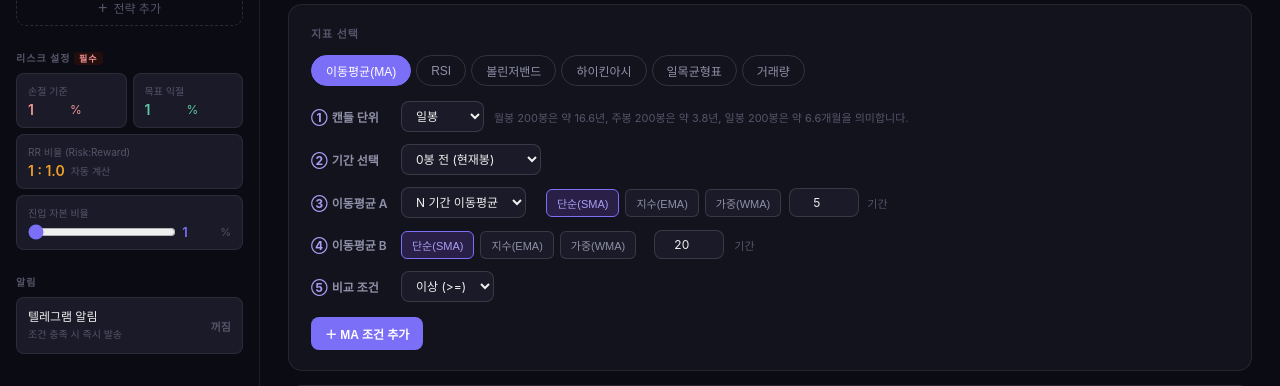
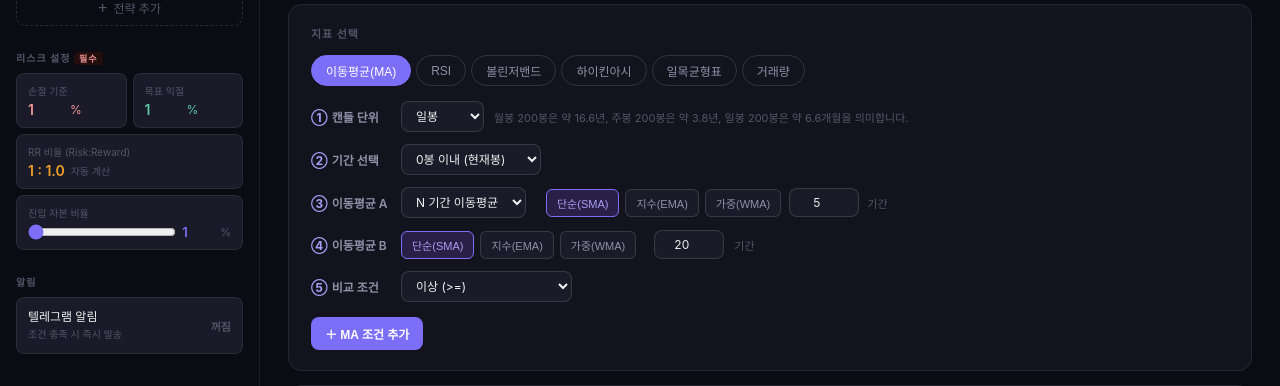
Before and after one commit to ydpapazzang/https---github.com-ydpapazzang-coin_screener2, a Django app: page /strategy/1/ in a window 1280 px wide. Shown: the part 173-559 px from the top of the page. Run offline with Django 5.2, Linux system fonts and the light colour scheme; tables that the repository leaves empty hold one stand-in row (values such as "Sample post").

Commit message:
feat: change offset logic to 'within N candles' and add cross_up/down operators

```diff
--- a/coinscreener/screener/templates/screener/strategy_trading.html
+++ b/coinscreener/screener/templates/screener/strategy_trading.html
@@ -332,17 +332,17 @@
                 <div class="field-row">
                     <div class="field-label"><span class="num">②</span>기간 선택</div>
                     <select name="offset" id="ma_offset" style="width:140px;">
-                        <option value="0">0봉 전 (현재봉)</option>
-                        <option value="1">1봉 전</option>
-                        <option value="2">2봉 전</option>
-                        <option value="3">3봉 전</option>
-                        <option value="4">4봉 전</option>
-                        <option value="5">5봉 전</option>
-                        <option value="6">6봉 전</option>
-                        <option value="7">7봉 전</option>
-                        <option value="8">8봉 전</option>
-                        <option value="9">9봉 전</option>
-                        <option value="10">10봉 전</option>
+                        <option value="0">0봉 이내 (현재봉)</option>
+                        <option value="1">1봉 이내</option>
+                        <option value="2">2봉 이내</option>
+                        <option value="3">3봉 이내</option>
+                        <option value="4">4봉 이내</option>
+                        <option value="5">5봉 이내</option>
+                        <option value="6">6봉 이내</option>
+                        <option value="7">7봉 이내</option>
+                        <option value="8">8봉 이내</option>
+                        <option value="9">9봉 이내</option>
+                        <option value="10">10봉 이내</option>
                     </select>
                 </div>
                 <div class="field-row">
@@ -378,6 +378,9 @@
                         <option value="lte">이하 (&lt;=)</option>
                         <option value="gt">초과 (&gt;)</option>
                         <option value="lt">미만 (&lt;)</option>
+
+                        <option value="cross_up">상향 돌파 (Cross Up)</option>
+                        <option value="cross_down">하향 돌파 (Cross Down)</option>
                     </select>
                 </div>
             </div>
@@ -409,17 +412,17 @@
                 <div class="field-row">
                     <div class="field-label"><span class="num">②</span>기간 선택</div>
                     <select name="offset" id="rsi_offset" style="width:140px;">
-                        <option value="0">0봉 전 (현재봉)</option>
-                        <option value="1">1봉 전</option>
-                        <option value="2">2봉 전</option>
-                        <option value="3">3봉 전</option>
-                        <option value="4">4봉 전</option>
-                        <option value="5">5봉 전</option>
-                        <option value="6">6봉 전</option>
-                        <option value="7">7봉 전</option>
-                        <option value="8">8봉 전</option>
-                        <option value="9">9봉 전</option>
-                        <option value="10">10봉 전</option>
+                        <option value="0">0봉 이내 (현재봉)</option>
+                        <option value="1">1봉 이내</option>
+                        <option value="2">2봉 이내</option>
+                        <option value="3">3봉 이내</option>
+                        <option value="4">4봉 이내</option>
+                        <option value="5">5봉 이내</option>
+                        <option value="6">6봉 이내</option>
+                        <option value="7">7봉 이내</option>
+                        <option value="8">8봉 이내</option>
+                        <option value="9">9봉 이내</option>
+                        <option value="10">10봉 이내</option>
                     </select>
                 </div>
                 <div class="field-row">
@@ -443,6 +446,9 @@
                         <option value="gt">초과 (&gt;)</option>
                         <option value="lt">미만 (&lt;)</option>
                         <option value="btw">범위 (A &lt;= RSI &lt;= B)</option>
+
+                        <option value="cross_up">상향 돌파 (Cross Up)</option>
+                        <option value="cross_down">하향 돌파 (Cross Down)</option>
                     </select>
                 </div>
                 <div class="field-row" id="rsi_thr_max_row" style="display:none;">
@@ -483,17 +489,17 @@
                 <div class="field-row">
                     <div class="field-label"><span class="num">②</span>기간 선택</div>
                     <select name="offset" id="bb_offset" style="width:140px;">
-                        <option value="0">0봉 전 (현재봉)</option>
-                        <option value="1">1봉 전</option>
-                        <option value="2">2봉 전</option>
-                        <option value="3">3봉 전</option>
-                        <option value="4">4봉 전</option>
-                        <option value="5">5봉 전</option>
-                        <option value="6">6봉 전</option>
-                        <option value="7">7봉 전</option>
-                        <option value="8">8봉 전</option>
-                        <option value="9">9봉 전</option>
-                        <option value="10">10봉 전</option>
+                        <option value="0">0봉 이내 (현재봉)</option>
+                        <option value="1">1봉 이내</option>
+                        <option value="2">2봉 이내</option>
+                        <option value="3">3봉 이내</option>
+                        <option value="4">4봉 이내</option>
+                        <option value="5">5봉 이내</option>
+                        <option value="6">6봉 이내</option>
+                        <option value="7">7봉 이내</option>
+                        <option value="8">8봉 이내</option>
+                        <option value="9">9봉 이내</option>
+                        <option value="10">10봉 이내</option>
                     </select>
                 </div>
                 <div class="field-row">
@@ -524,6 +530,9 @@
                         <option value="lte">이하 (&lt;=)</option>
                         <option value="gt">초과 (&gt;)</option>
                         <option value="lt">미만 (&lt;)</option>
+
+                        <option value="cross_up">상향 돌파 (Cross Up)</option>
+                        <option value="cross_down">하향 돌파 (Cross Down)</option>
                     </select>
                 </div>
             </div>
@@ -556,17 +565,17 @@
                 <div class="field-row">
                     <div class="field-label"><span class="num">②</span>기간 선택</div>
                     <select name="offset" id="ha_offset" style="width:140px;">
-                        <option value="0">0봉 전 (현재봉)</option>
-                        <option value="1">1봉 전</option>
-                        <option value="2">2봉 전</option>
-                        <option value="3">3봉 전</option>
-                        <option value="4">4봉 전</option>
-                        <option value="5">5봉 전</option>
-                        <option value="6">6봉 전</option>
-                        <option value="7">7봉 전</option>
-                        <option value="8">8봉 전</option>
-                        <option value="9">9봉 전</option>
-                        <option value="10">10봉 전</option>
+                        <option value="0">0봉 이내 (현재봉)</option>
+                        <option value="1">1봉 이내</option>
+                        <option value="2">2봉 이내</option>
+                        <option value="3">3봉 이내</option>
+                        <option value="4">4봉 이내</option>
+                        <option value="5">5봉 이내</option>
+                        <option value="6">6봉 이내</option>
+                        <option value="7">7봉 이내</option>
+                        <option value="8">8봉 이내</option>
+                        <option value="9">9봉 이내</option>
+                        <option value="10">10봉 이내</option>
                     </select>
                 </div>
                 <div class="field-row">
@@ -618,17 +627,17 @@
                 <div class="field-row">
                     <div class="field-label"><span class="num">②</span>기간 선택</div>
                     <select name="offset" id="ic_offset" style="width:140px;">
-                        <option value="0">0봉 전 (현재봉)</option>
-                        <option value="1">1봉 전</option>
-                        <option value="2">2봉 전</option>
-                        <option value="3">3봉 전</option>
-                        <option value="4">4봉 전</option>
-                        <option value="5">5봉 전</option>
-                        <option value="6">6봉 전</option>
-                        <option value="7">7봉 전</option>
-                        <option value="8">8봉 전</option>
-                        <option value="9">9봉 전</option>
-                        <option value="10">10봉 전</option>
+                        <option value="0">0봉 이내 (현재봉)</option>
+                        <option value="1">1봉 이내</option>
+                        <option value="2">2봉 이내</option>
+                        <option value="3">3봉 이내</option>
+                        <option value="4">4봉 이내</option>
+                        <option value="5">5봉 이내</option>
+                        <option value="6">6봉 이내</option>
+                        <option value="7">7봉 이내</option>
+                        <option value="8">8봉 이내</option>
+                        <option value="9">9봉 이내</option>
+                        <option value="10">10봉 이내</option>
                     </select>
                 </div>
                 <div class="field-row">
@@ -638,7 +647,7 @@
                         <button type="button" class="opt-btn bb-opt" onclick="selectIC('CLOSE_SPAN_A', this)">종가 / 선행스팬1</button>
                         <button type="button" class="opt-btn bb-opt" onclick="selectIC('CLOSE_SPAN_B', this)">종가 / 선행스팬2</button>
                         <button type="button" class="opt-btn bb-opt" onclick="selectIC('SPAN_A_SPAN_B', this)">선행스팬1 / 선행스팬2</button>
-                        <button type="button" class="opt-btn bb-opt" onclick="selectIC('CHIKOU_CLOSE', this)">후행스팬 / 26봉 전 종가</button>
+                        <button type="button" class="opt-btn bb-opt" onclick="selectIC('CHIKOU_CLOSE', this)">후행스팬 / 26봉 이내 종가</button>
                     </div>
                 </div>
                 <div class="field-row">
@@ -653,6 +662,9 @@
                         <option value="lte">이하 (&lt;=)</option>
                         <option value="gt">초과 (&gt;)</option>
                         <option value="lt">미만 (&lt;)</option>
+
+                        <option value="cross_up">상향 돌파 (Cross Up)</option>
+                        <option value="cross_down">하향 돌파 (Cross Down)</option>
                     </select>
                 </div>
             </div>
@@ -685,17 +697,17 @@
                 <div class="field-row">
                     <div class="field-label"><span class="num">②</span>기간 선택</div>
                     <select name="offset" id="volume_offset" style="width:140px;">
-                        <option value="0">0봉 전 (현재봉)</option>
-                        <option value="1">1봉 전</option>
-                        <option value="2">2봉 전</option>
-                        <option value="3">3봉 전</option>
-                        <option value="4">4봉 전</option>
-                        <option value="5">5봉 전</option>
-                        <option value="6">6봉 전</option>
-                        <option value="7">7봉 전</option>
-                        <option value="8">8봉 전</option>
-                        <option value="9">9봉 전</option>
-                        <option value="10">10봉 전</option>
+                        <option value="0">0봉 이내 (현재봉)</option>
+                        <option value="1">1봉 이내</option>
+                        <option value="2">2봉 이내</option>
+                        <option value="3">3봉 이내</option>
+                        <option value="4">4봉 이내</option>
+                        <option value="5">5봉 이내</option>
+                        <option value="6">6봉 이내</option>
+                        <option value="7">7봉 이내</option>
+                        <option value="8">8봉 이내</option>
+                        <option value="9">9봉 이내</option>
+                        <option value="10">10봉 이내</option>
                     </select>
                 </div>
                 <div class="field-row">
@@ -735,6 +747,9 @@
                         <option value="gte" selected>이상 (&gt;=)</option>
                         <option value="gt">초과 (&gt;)</option>
                         <option value="btw">범위 (A &lt;= 거래량 &lt;= B)</option>
+
+                        <option value="cross_up">상향 돌파 (Cross Up)</option>
+                        <option value="cross_down">하향 돌파 (Cross Down)</option>
                     </select>
                 </div>
             </div>
@@ -763,7 +778,7 @@
             </div>
             <div class="cond-row">
               <span class="csel hi">{{ cond.get_timeframe_display }}</span>
-              <span class="csel">{{ cond.offset }}봉전</span>
+              <span class="csel">{{ cond.offset }}봉이내</span>
 
               {% if cond.left_indicator == 'VOLUME' %}
                 <span class="carr">거래량</span>
@@ -1351,7 +1366,7 @@
     } else if (val === 'SPAN_A_SPAN_B') {
       helper.textContent = "선행스팬1(9, 26)이 선행스팬2(52)와 비교됩니다.";
     } else if (val === 'CHIKOU_CLOSE') {
-      helper.textContent = "후행스팬(Chikou)이 26봉 전 종가와 비교됩니다.";
+      helper.textContent = "후행스팬(Chikou)이 26봉 이내 종가와 비교됩니다.";
     }
   }
 
@@ -1393,7 +1408,7 @@
     const aType = document.getElementById('ma_a_source').value;
     const aVal = parseInt(form.ma_price_a_val.value);
     const bVal = parseInt(form.ma_price_b_val.value);
-    if (isNaN(offset) || offset < 0) { alert("n봉 전은 0 이상의 숫자여야 합니다."); return false; }
+    if (isNaN(offset) || offset < 0) { alert("n봉 이내은 0 이상의 숫자여야 합니다."); return false; }
     if (aType !== 'CLOSE' && (isNaN(aVal) || aVal < 1)) { alert("이동평균A 기간은 1 이상이어야 합니다."); return false; }
     if (isNaN(bVal) || bVal < 1) { alert("이동평균B 기간은 1 이상이어야 합니다."); return false; }
     return true;
@@ -1444,7 +1459,7 @@
   function validateIC() {
     const form = document.getElementById('form-IC');
     const offset = parseInt(form.offset.value);
-    if (isNaN(offset) || offset < 0) { alert("n봉 전은 0 이상의 숫자여야 합니다."); return false; }
+    if (isNaN(offset) || offset < 0) { alert("n봉 이내은 0 이상의 숫자여야 합니다."); return false; }
     return true;
   }
 
@@ -1461,7 +1476,7 @@
   function validateVOLUME() {
     const form = document.getElementById('form-VOLUME');
     const offset = parseInt(form.offset.value);
-    if (isNaN(offset) || offset < 0) { alert("n봉 전은 0 이상의 숫자여야 합니다."); return false; }
+    if (isNaN(offset) || offset < 0) { alert("n봉 이내은 0 이상의 숫자여야 합니다."); return false; }
 
     const pct = parseInt(document.getElementById('volume_pct_input').value);
     if (isNaN(pct) || pct <= 0) { alert("기준 비율은 1% 이상이어야 합니다."); return false; }
```
Also changed, not shown: coinscreener/screener/engine.py (+57 -33 lines), coinscreener/screener/models.py (+14 -10 lines), replace_ui.py (added, +36 -0 lines), update_engine.py (added, +142 -0 lines), update_html.py (added, +32 -0 lines).
